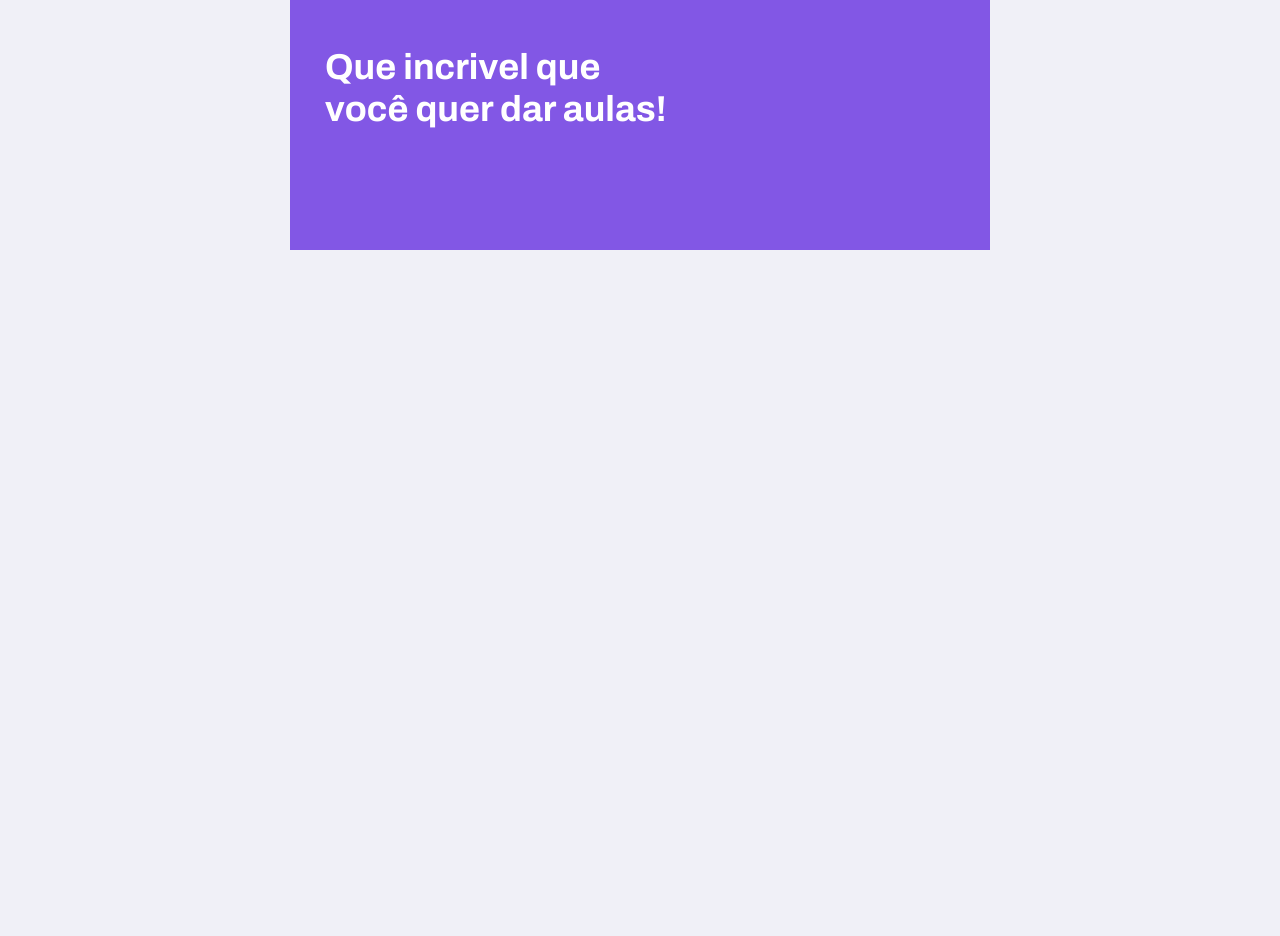
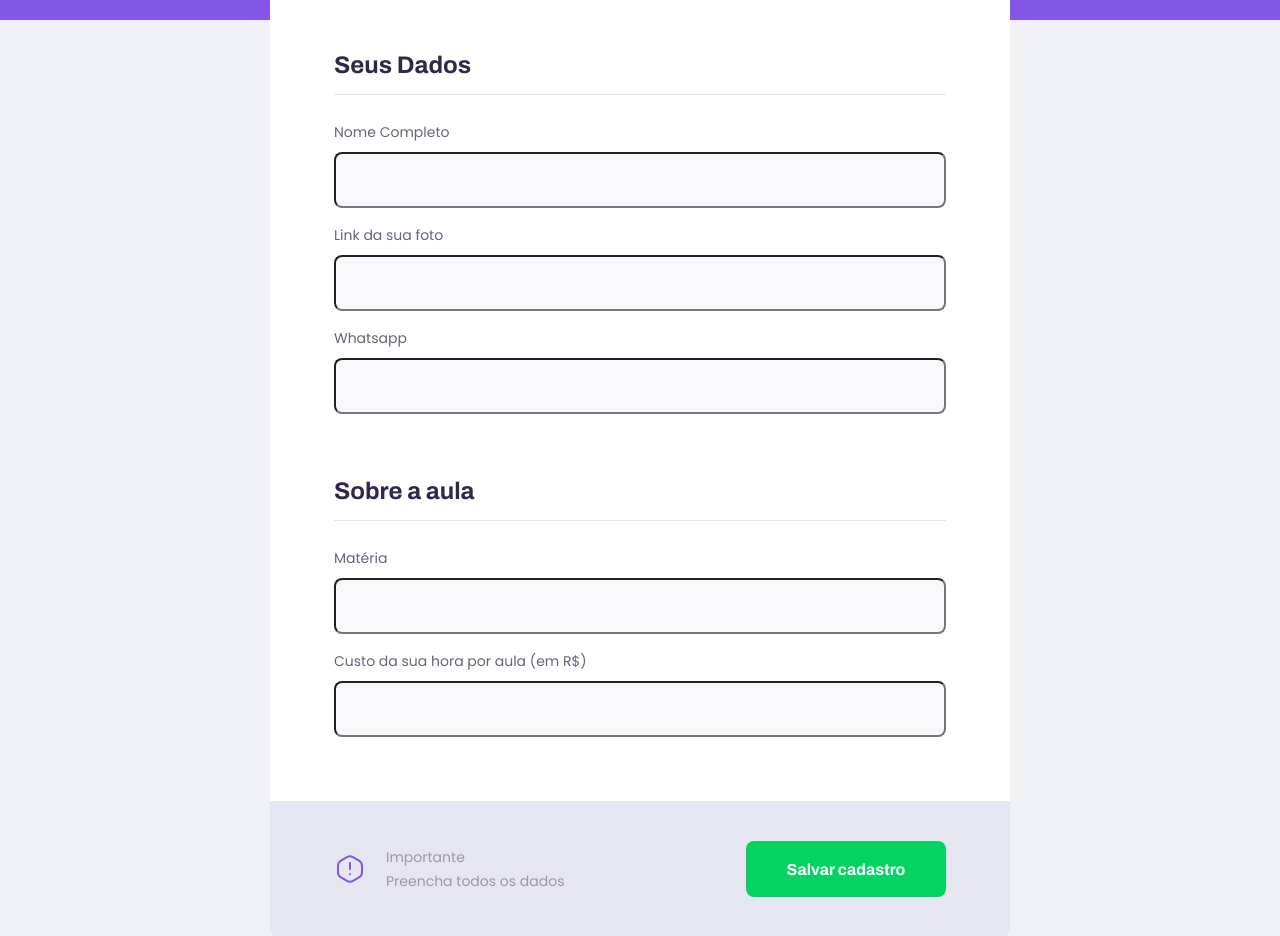
Before and after one commit to vncsmntr/NLW-Proffy, a React (Create React App) app: page /give-classes in a window 1280 px wide. Shown: the part 320-1256 px from the top of the page. Before the commit the page ends 800 px from the top, so only its background shows below. Built offline with nearby package versions, Linux system fonts and the light colour scheme.

Commit message:
styled give lessons page

```diff
--- /dev/null
+++ b/src/components/Input/index.tsx
@@ -0,0 +1,19 @@
+import React, { InputHTMLAttributes } from 'react';
+import './styles.css'
+
+
+interface InputProps extends InputHTMLAttributes<HTMLInputElement> {
+  label: string;
+  name: string;
+}
+
+const Input: React.FC<InputProps> = ({ label, name, ...rest }) => {
+  return (
+    <div className="input-block">
+      <label htmlFor={name}>{label}</label>
+      <input type="text" id={name} {...rest} />
+    </div>
+  );
+}
+
+export default Input;
--- /dev/null
+++ b/src/components/Input/styles.css
@@ -0,0 +1,31 @@
+.input-block {
+  position: relative;
+}
+.input-block + .input-block {
+  margin-top: 1.4rem;
+}
+.input-block label {
+  font-size: 1.4rem;
+}
+.input-block input {
+  width: 100%;
+  height: 5.6rem;
+  margin-top: 0.8rem;
+  border-radius: 0.8rem;
+  background: var(--color-input-background);
+  border: 1px solid var (--color-line-in-white);
+  outline: 0;
+  padding: 0 1.6rem;
+  font: 1.6rem Archivo;
+  -webkit-appearance: none;
+}
+.input-block:focus-within::after {
+  width: calc(100% - 3.2rem);
+  height: 2px;
+  content: '';
+  background: var(--color-primary-light);
+  position: absolute;
+  left: 1.6rem;
+  right: 1.6rem;
+  bottom: 0;
+}
--- a/src/components/PageHeader/index.tsx
+++ b/src/components/PageHeader/index.tsx
@@ -7,6 +7,7 @@ import './styles.css'
 
 interface PageHeaderProps {
   title: string;
+  description?: string;
 }
 
 const PageHeader: React.FC<PageHeaderProps> = (props) => {
@@ -21,7 +22,8 @@ const PageHeader: React.FC<PageHeaderProps> = (props) => {
 
       <div className="header-content">
         <strong> {props.title} </strong>
-        {props.children}
+                 {props.description && <p> {props.description} </p>}
+                 {props.children}
       </div>
     </header>
   );
--- a/src/components/PageHeader/styles.css
+++ b/src/components/PageHeader/styles.css
@@ -41,6 +41,14 @@
   color: var(--color-title-in-primary);
 }
 
+.page-header .header-content p {
+  max-width: 30rem;
+  font-size: 1.6rem;
+  line-height: 2.6rem;
+  color: var(--color-text-in-primary);
+  margin-top: 2.4rem;
+}
+
 @media (min-width: 700px) {
   .page-header {
     height: 340px;
--- a/src/pages/TeacherForm/index.tsx
+++ b/src/pages/TeacherForm/index.tsx
@@ -1,12 +1,45 @@
 import React from 'react';
+
+import PageHeader from '../../components/PageHeader';
+import Input from '../../components/Input';
+import warningIcon from '../../assets/images/icons/warning.svg';
+
 import './styles.css';
-import PageHeader from '../../components/PageHeader';
-
 
 function TeacherForm() {
   return (
     <div id="page-teacher-form" className="container">
-    <PageHeader title="Que incrivel que você quer dar aulas!"/>
+      <PageHeader
+      title="Que incrivel que você quer dar aulas!"
+      description="O primeiro passo, é preencher esse
+      formulário de inscrição."
+      />
+
+      <main>
+        <fieldset>
+          <legend>Seus Dados</legend>
+
+          <Input name="name" label="Nome Completo" />
+          <Input name="avatar" label="Link da sua foto" />
+          <Input name="whatsapp" label="Whatsapp" />
+
+        </fieldset>
+        <fieldset>
+        <legend>Sobre a aula</legend>
+
+          <Input name="subject" label="Matéria" />
+          <Input name="cost" label="Custo da sua hora por aula (em R$)" />
+
+        </fieldset>
+          <footer>
+          <p>
+            <img src={warningIcon} alt="Aviso importante"/>
+            Importante <br/>
+            Preencha todos os dados
+          </p>
+          <button type="button">Salvar cadastro</button>
+        </footer>
+      </main>
   </div>
   );
 }
--- a/src/pages/TeacherForm/styles.css
+++ b/src/pages/TeacherForm/styles.css
@@ -0,0 +1,106 @@
+#page-teacher-form {
+  width: 100vw;
+  height: 100vh;
+}
+
+#page-teacher-form .page-header .header-content {
+  margin-bottom: 6.4rem;
+}
+
+#page-teacher-form main {
+  background: var(--color-box-base);
+  width: 100%;
+  max-width: 74rem;
+  border-radius: 0.8rem;
+  /* margin-bottom: -3.2rem; */
+  margin: -3.2rem auto 3.2rem;
+  padding-top: 6.4rem;
+  overflow: hidden;
+}
+
+#page-teacher-form main fieldset {
+  border: 0;
+  padding: 0 2.4rem;
+}
+
+#page-teacher-form main fieldset + fieldset {
+  margin-top: 6.4rem;
+}
+
+#page-teacher-form main fieldset legend {
+  font: 700 2.4rem Archivo;
+  color: var(--color-text-title);
+  margin-bottom: 2.4rem;
+  display: flex;
+  align-items: center;
+  justify-content: space-between;
+  width: 100%;
+  padding-bottom: 1.6rem;
+  border-bottom: 1px solid var(--color-line-in-white);
+}
+
+#page-teacher-form main footer {
+  padding: 4rem 2.4rem;
+  background: var(--color-line-in-white);
+  border-top: 1px solid var(--color-in-line-white);
+  margin-top: 6.4rem;
+}
+
+#page-teacher-form main footer p {
+  display: flex;
+  align-items: center;
+  justify-content: center;
+  font-size: 1.4rem;
+  line-height: 2.4rem;
+  color: var(--color-text-complement);
+}
+
+#page-teacher-form main footer img {
+  margin-right: 2rem;
+}
+
+#page-teacher-form main footer button {
+  width: 100%;
+  height: 5.6rem;
+  background: var(--color-secundary);
+  color: var(--color-button-text);
+  border: 0;
+  border-radius: 0.8rem;
+  cursor: pointer;
+  font: 700 1.6rem Archivo;
+  display: flex;
+  align-items: center;
+  justify-content: center;
+  text-decoration: none;
+  transition: background-color 0.6s;
+  margin-top: 3.2rem;
+}
+
+#page-teacher-form main footer button:hover {
+  background: var(--color-secundary-dark);
+}
+
+@media (min-width: 700px) {
+  #page-teacher-form {
+    max-width: 100vw;
+  }
+  #page-teacher-form .page-header .header-content {
+    margin-bottom: 0;
+  }
+  #page-teacher-form main fieldset {
+    padding: 0 6.4rem;
+  }
+  #page-teacher-form main footer {
+    padding: 4.0rem 6.4rem;
+    display: flex;
+    align-items: center;
+    justify-content: space-between;
+  }
+  #page-teacher-form main footer p {
+    justify-content: space-between;
+  }
+  #page-teacher-form main footer button {
+    width: 20rem;
+    margin-top: 0;
+  }
+}
--- a/src/pages/TeacherList/index.tsx
+++ b/src/pages/TeacherList/index.tsx
@@ -2,6 +2,7 @@ import React from 'react';
 import PageHeader from '../../components/PageHeader';
 import './styles.css';
 import TeacherItem from '../../components/TeacherItem';
+import Input from '../../components/Input'
 
 
 function TeacherList() {
@@ -10,18 +11,11 @@ function TeacherList() {
       <PageHeader title="Estes são os proffys disponíveis.">
 
       <form id="search-teacher">
-        <div className="input-block">
-          <label htmlFor="Subject">Matéria</label>
-          <input type="text" id="Subject"/>
-        </div>
-        <div className="input-block">
-          <label htmlFor="week_day">Dia da Semana</label>
-          <input type="text" id="week_day"/>
-        </div>
-        <div className="input-block">
-          <label htmlFor="time">Hora</label>
-          <input type="text" id="time"/>
-        </div>
+
+        <Input name="subject" label="Matéria" />
+        <Input name="week_day" label="Dia da semana" />
+        <Input type="time" name="time" label="Hora" />
+
       </form>
 
       </PageHeader>
--- a/src/pages/TeacherList/styles.css
+++ b/src/pages/TeacherList/styles.css
@@ -9,42 +9,6 @@
 
 #search-teacher label {
   color: var(--color-text-in-primary);
-}
-
-#search-teacher .input-block {
-  position: relative;
-}
-
-#search-teacher .input-block + .input-block {
-  margin-top: 1.4rem;
-}
-
-#search-teacher .input-block label {
-  font-size: 1.4rem;
-}
-
-#search-teacher .input-block input {
-  width: 100%;
-  height: 5.6rem;
-  margin-top: 0.8rem;
-  border-radius: 0.8rem;
-  background: var(--color-input-background);
-  border: 1px solid var (--color-line-in-white);
-  outline: 0;
-  padding: 0 1.6rem;
-  font: 1.6rem Archivo;
-  -webkit-appearance: none;
-}
-
-#search-teacher .input-block:focus-within::after {
-  width: calc(100% - 3.2rem);
-  height: 2px;
-  content: '';
-  background: var(--color-primary-light);
-  position: absolute;
-  left: 1.6rem;
-  right: 1.6rem;
-  bottom: 0;
 }
 
 #page-teacher-list main {
```
